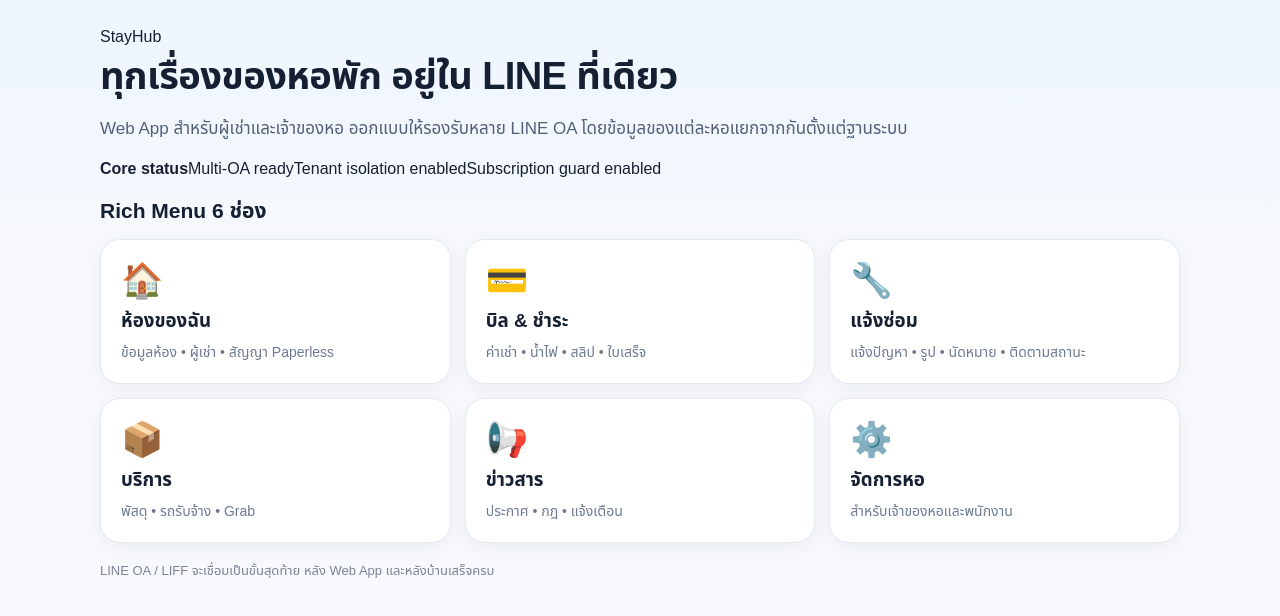
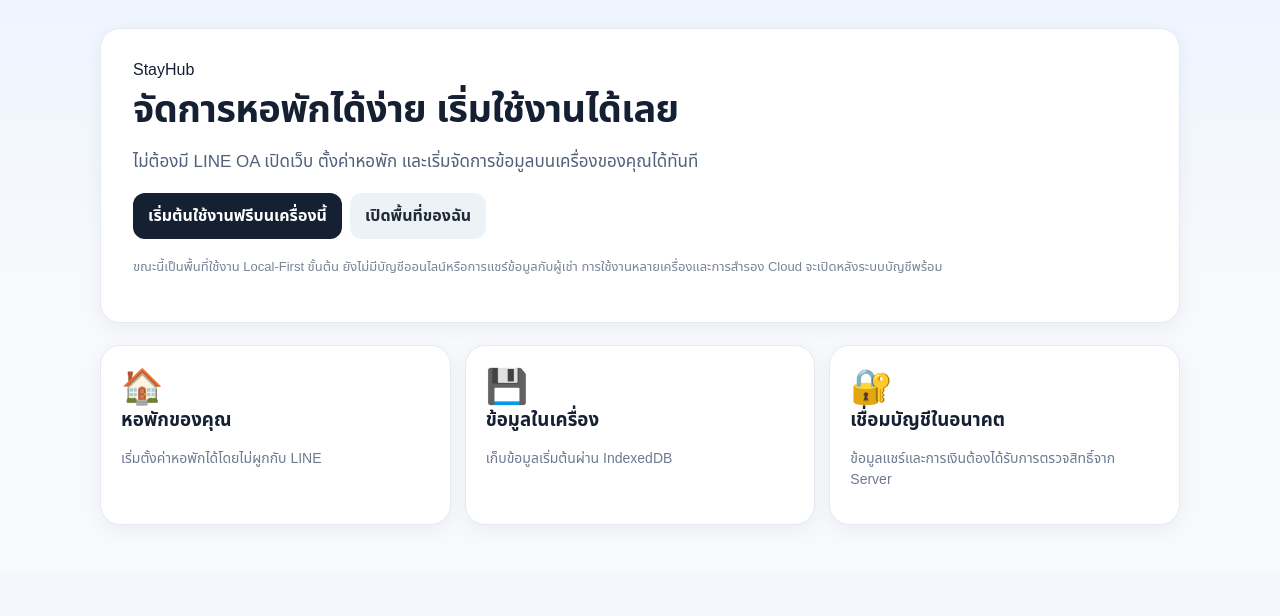
Before and after one commit to santilab48/StayHub, a Next.js app: page / in a window 1280 px wide. Shown: the top 616 px of the page. Built offline with nearby package versions, Linux system fonts and the light colour scheme.

Commit message:
refactor(standalone): remove LINE onboarding dependency in app/page.tsx

```diff
--- a/app/page.tsx
+++ b/app/page.tsx
@@ -1,24 +1,16 @@
-const menus = [
-  ['🏠','ห้องของฉัน','ข้อมูลห้อง • ผู้เช่า • สัญญา Paperless','/tenant/room'],
-  ['💳','บิล & ชำระ','ค่าเช่า • น้ำไฟ • สลิป • ใบเสร็จ','/tenant/billing'],
-  ['🔧','แจ้งซ่อม','แจ้งปัญหา • รูป • นัดหมาย • ติดตามสถานะ','/tenant/repair'],
-  ['📦','บริการ','พัสดุ • รถรับจ้าง • Grab','/tenant/services'],
-  ['📢','ข่าวสาร','ประกาศ • กฎ • แจ้งเตือน','/tenant/news'],
-  ['⚙️','จัดการหอ','สำหรับเจ้าของหอและพนักงาน','/admin']
-]
-
 export default function Home(){
   return <main className="wrap">
-    <section className="hero">
-      <div>
-        <span className="badge">StayHub</span>
-        <h1>ทุกเรื่องของหอพัก อยู่ใน LINE ที่เดียว</h1>
-        <p className="lead">Web App สำหรับผู้เช่าและเจ้าของหอ ออกแบบให้รองรับหลาย LINE OA โดยข้อมูลของแต่ละหอแยกจากกันตั้งแต่ฐานระบบ</p>
-      </div>
-      <div className="statusbox"><b>Core status</b><span>Multi-OA ready</span><span>Tenant isolation enabled</span><span>Subscription guard enabled</span></div>
+    <section className="hero card" style={{padding:32}}>
+      <span className="badge">StayHub</span>
+      <h1>จัดการหอพักได้ง่าย เริ่มใช้งานได้เลย</h1>
+      <p className="lead">ไม่ต้องมี LINE OA เปิดเว็บ ตั้งค่าหอพัก และเริ่มจัดการข้อมูลบนเครื่องของคุณได้ทันที</p>
+      <div className="flow"><a className="btn" href="/start">เริ่มต้นใช้งานฟรีบนเครื่องนี้</a><a className="btn secondary" href="/workspace">เปิดพื้นที่ของฉัน</a></div>
+      <p className="footnote">ขณะนี้เป็นพื้นที่ใช้งาน Local-First ขั้นต้น ยังไม่มีบัญชีออนไลน์หรือการแชร์ข้อมูลกับผู้เช่า การใช้งานหลายเครื่องและการสำรอง Cloud จะเปิดหลังระบบบัญชีพร้อม</p>
     </section>
-    <h2>Rich Menu 6 ช่อง</h2>
-    <div className="grid">{menus.map(([i,t,d,h],idx)=><a className={`card tile ${idx===5?'adminTile':''}`} href={h} key={t}><div className="icon">{i}</div><div><h3>{t}</h3><div className="muted">{d}</div></div></a>)}</div>
-    <p className="footnote">LINE OA / LIFF จะเชื่อมเป็นขั้นสุดท้าย หลัง Web App และหลังบ้านเสร็จครบ</p>
+    <section className="section grid">
+      <div className="card"><div className="icon">🏠</div><h3>หอพักของคุณ</h3><p className="muted">เริ่มตั้งค่าหอพักได้โดยไม่ผูกกับ LINE</p></div>
+      <div className="card"><div className="icon">💾</div><h3>ข้อมูลในเครื่อง</h3><p className="muted">เก็บข้อมูลเริ่มต้นผ่าน IndexedDB</p></div>
+      <div className="card"><div className="icon">🔐</div><h3>เชื่อมบัญชีในอนาคต</h3><p className="muted">ข้อมูลแชร์และการเงินต้องได้รับการตรวจสิทธิ์จาก Server</p></div>
+    </section>
   </main>
 }
```
